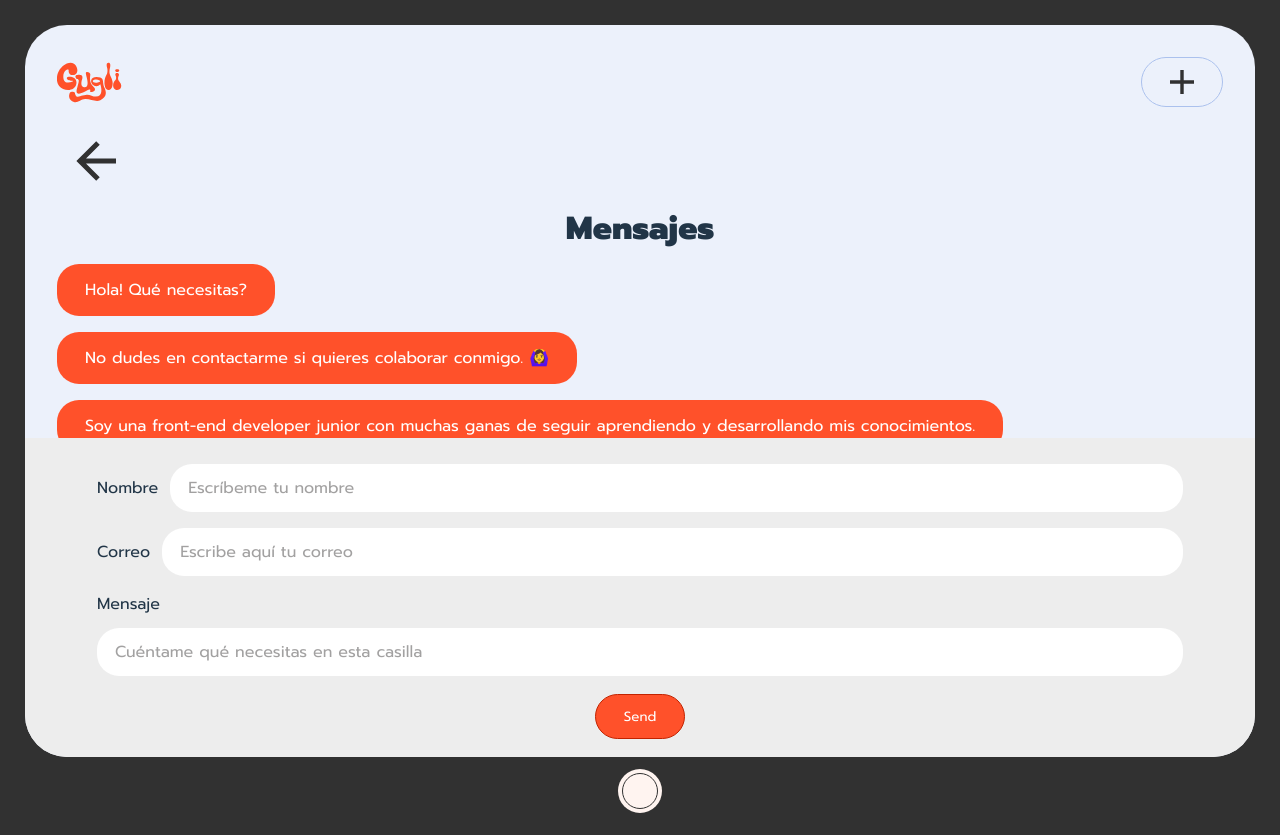
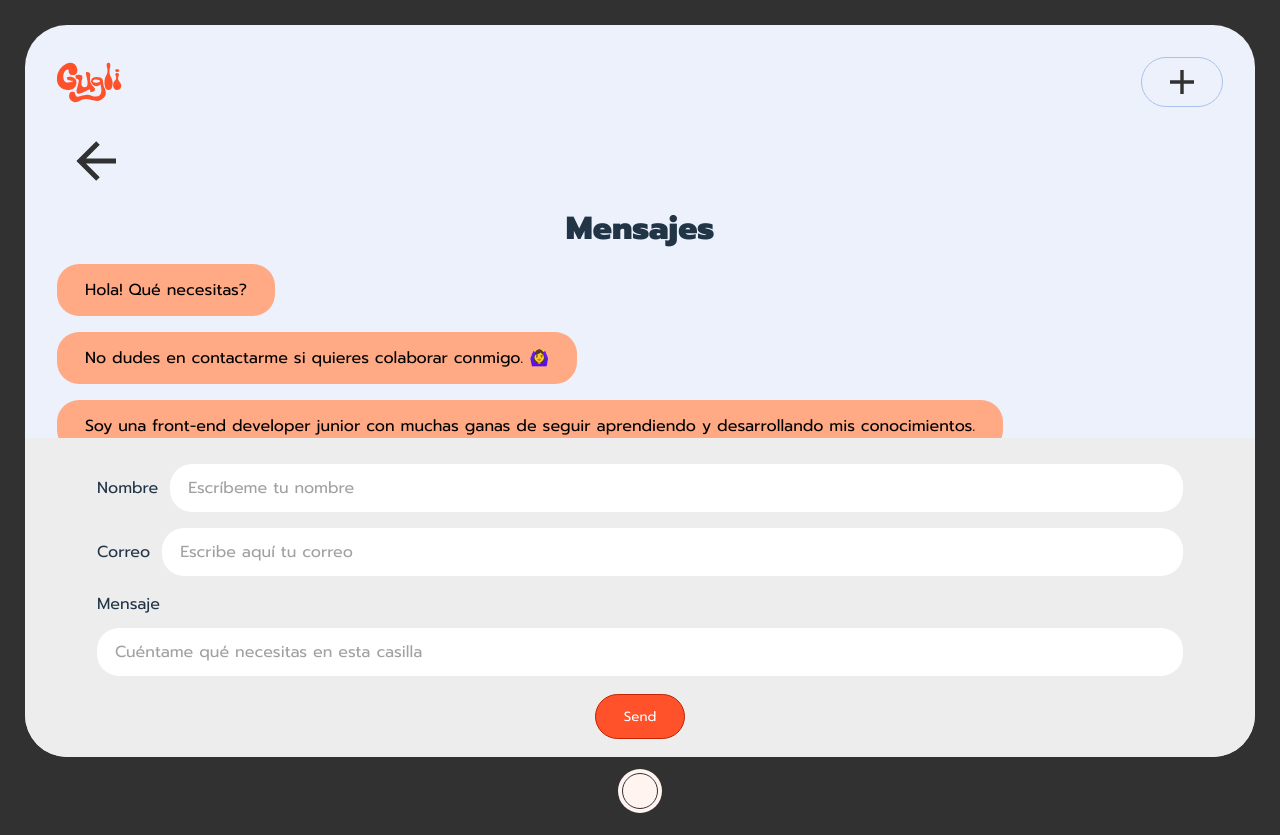
Before and after one commit to mariagugli/project-gamma, a React (Vite) app: page /contact in a window 1280 px wide. Built offline with nearby package versions, Linux system fonts and the light colour scheme.

Commit message:
añadir links redes + corregir color ms primary

```diff
--- a/src/components/messages/Message.scss
+++ b/src/components/messages/Message.scss
@@ -2,7 +2,6 @@
 
 .ms-primary, .ms-secondary {
     border-radius: 22px;
-    color: $white;
     margin-bottom: sizeComp(xx-small);
     @include mq($bp-xsmall) {
         margin-bottom: sizeComp(normal);
@@ -10,10 +9,12 @@
 }
 
 .ms-primary {
-    background-color: $orange;
+    background-color: $peach__dark;
+    color: $black;
 }
 .ms-secondary {
     background-color: $olive;
+    color: $white;
 }
 
 .ms-small {
--- a/src/views/contact/Contact.scss
+++ b/src/views/contact/Contact.scss
@@ -107,11 +107,11 @@ input[type="submit"] {
 }
 .ms--2 {
     opacity: 0;
-    animation: 1s smooth-appear--ms2 1.5s ease forwards;
+    animation: 1s smooth-appear--ms2 2s ease forwards;
 }
 .ms--3 {
     opacity: 0;
-    animation: 1s smooth-appear--ms3 2.5s ease forwards;
+    animation: 1s smooth-appear--ms3 3.5s ease forwards;
 }
 
 @keyframes smooth-appear--ms1 {
--- a/src/views/home/Home.jsx
+++ b/src/views/home/Home.jsx
@@ -118,15 +118,15 @@ export default function Home() {
                     </Btn>
                 </Card>
                 <Card type="card-socials" moreclass={showSocials}>
-                    <a className="link__socials" href="#">
+                    <a className="link__socials" href="https://codepen.io/mariagugli" target="_blank">
                         <IconCodepen fill="fill-gray__darker" />
                         Codepen
                     </a>
-                    <a className="link__socials" href="#">
+                    <a className="link__socials" href="https://github.com/mariagugli" target="_blank">
                         <IconGithub fill="fill-gray__darker" />
                         Github
                     </a>
-                    <a className="link__socials" href="#">
+                    <a className="link__socials" href="#" target="_blank">
                         <IconLinkedIn fill="fill-gray__darker" />
                         LinkedIn
                     </a>
```
